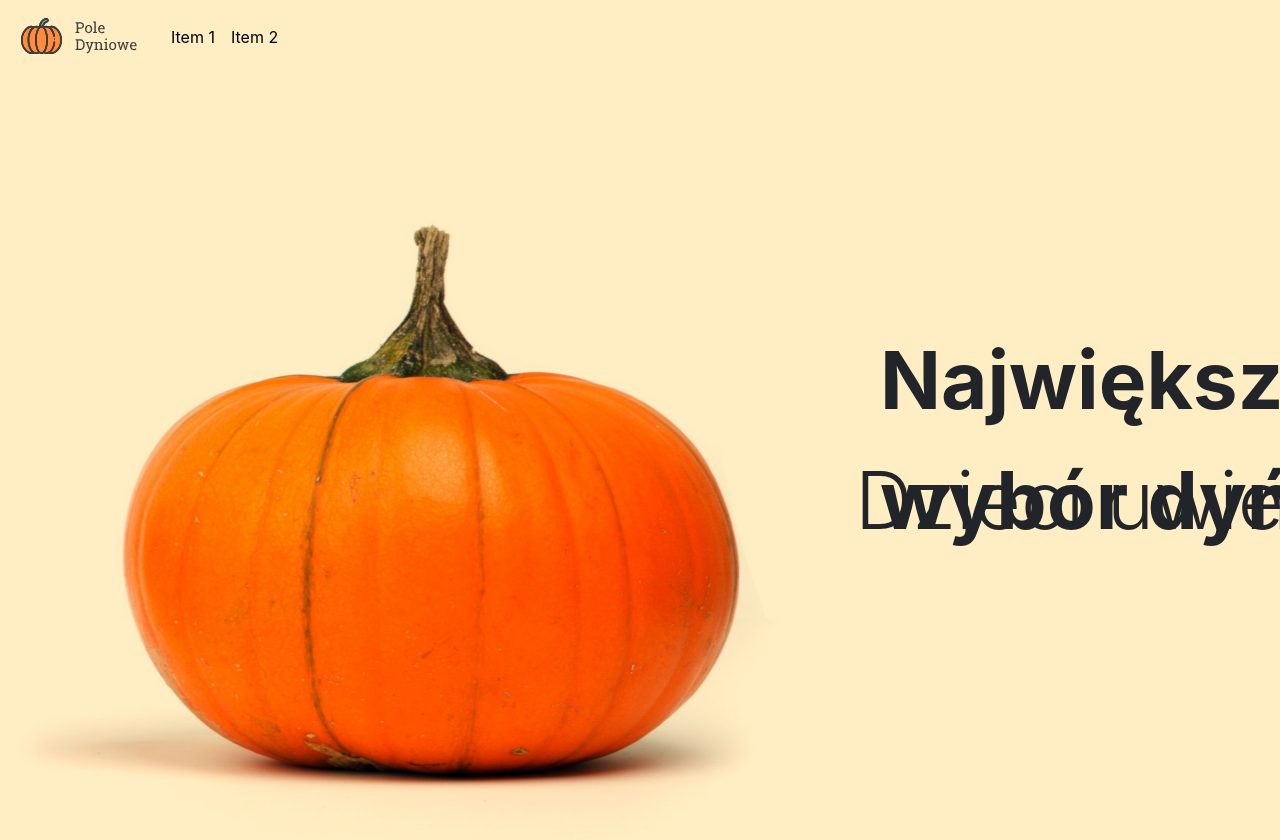
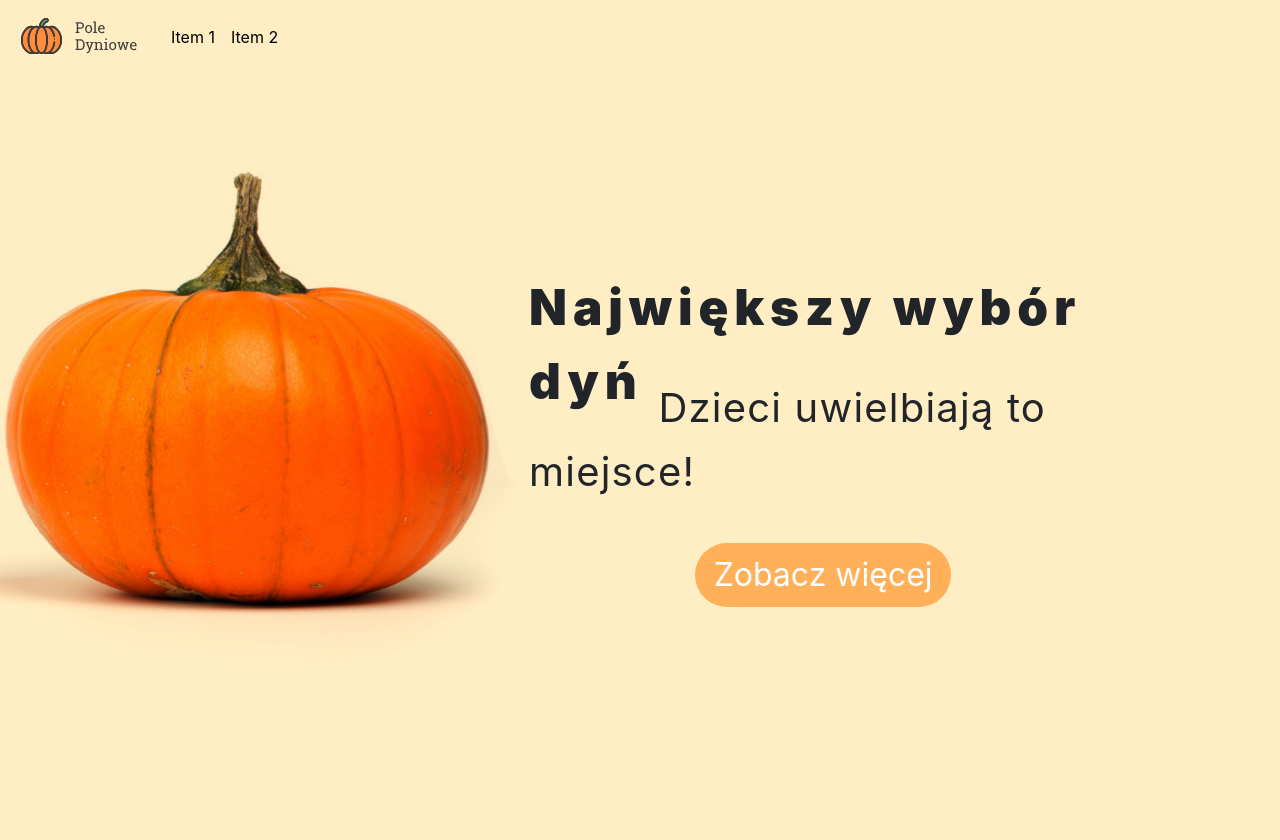
Before and after one commit to Vovik006/pumpkin, an Angular app: page / in a window 1280 px wide. Shown: the top 840 px of the page. Built offline with nearby package versions, Linux system fonts and the light colour scheme.

Commit message:
dashboard

```diff
--- a/src/app/app.module.ts
+++ b/src/app/app.module.ts
@@ -1,18 +1,19 @@
 import { BrowserModule } from '@angular/platform-browser';
 import { NgModule } from '@angular/core';
-
 
 import { AppRoutingModule } from './app-routing.module';
 import { AppComponent } from './app.component';
 import { BrowserAnimationsModule } from '@angular/platform-browser/animations';
 import { ComponentsComponent } from './components/components.component';
 import { NavbarComponent } from './components/navbar/navbar.component';
+import { DashboardComponent } from './components/dashboard/dashboard.component';
 
 @NgModule({
   declarations: [
     AppComponent,
     ComponentsComponent,
     NavbarComponent,
+    DashboardComponent,
   ],
   imports: [
     BrowserModule,
--- a/src/app/components/components.component.html
+++ b/src/app/components/components.component.html
@@ -1 +1,2 @@
 <app-navbar></app-navbar>
+<app-dashboard></app-dashboard>
--- /dev/null
+++ b/src/app/components/dashboard/dashboard.component.css
@@ -0,0 +1,42 @@
+.start-window {
+    background-color: #FFEEC3;
+    min-height: 53em;
+}
+
+#pumpkin {
+    position: relative;
+    right: 11em;
+}
+
+#title {
+    position: relative;
+    top: 4em;
+    font-weight: 900;
+    font-size: 37pt;
+    letter-spacing: 0.12em;
+}
+
+#children {
+    position: relative;
+    top: 5.5em;
+    font-weight: 400;
+    font-size: 30pt;
+    letter-spacing: 0.03em;
+}
+
+#more {
+    position: relative;
+    top: 10em;
+    border-radius: 1em;
+    font-size: xx-large;
+    background-color: #FFB059;
+    border: none;
+    color: white;
+    width: 8em;
+    height: 2em;
+    cursor: pointer;
+}
+
+#more:hover {
+    background-color: orange;
+}
--- /dev/null
+++ b/src/app/components/dashboard/dashboard.component.html
@@ -0,0 +1,12 @@
+<div class="start-window">
+    <div class="container">
+        <div style="width: 40%; float:left;">
+            <img id="pumpkin" src="../../../assets/img/pumpkin_top.svg" alt=" ">
+        </div>
+        <div style="width: 60%; float:right;">
+            <span id="title"> Największy wybór dyń </span>
+            <span id="children"> Dzieci uwielbiają to miejsce!</span>
+            <button id="more">Zobacz więcej</button>
+        </div>
+    </div>
+</div>
--- /dev/null
+++ b/src/app/components/dashboard/dashboard.component.ts
@@ -0,0 +1,15 @@
+import { Component, OnInit } from '@angular/core';
+
+@Component({
+  selector: 'app-dashboard',
+  templateUrl: './dashboard.component.html',
+  styleUrls: ['./dashboard.component.css']
+})
+export class DashboardComponent implements OnInit {
+
+  constructor() { }
+
+  ngOnInit() {
+  }
+
+}
--- a/src/app/components/navbar/navbar.component.css
+++ b/src/app/components/navbar/navbar.component.css
@@ -7,36 +7,12 @@
     cursor: pointer;
 }
 
+.nav-link:hover {
+    background-color: orange;
+}
+
 #top-section {
     background-color: #FFEEC3;
     width: 100%;
     height: 100%;
 }
-
-.start-window {
-    background-color: #FFEEC3;
-    min-height: 53em;
-}
-
-.pumpkin {
-    position: fixed;
-    top: 100px;
-    left: 0px;
-    width: 900px;
-}
-
-.title {
-    position: fixed;
-    left: 11em;
-    top: 4em;
-    font-weight: 700;
-    font-size: 60pt;
-}
-
-#children {
-    position: fixed;
-    left: 10.5em;
-    top: 5.5em;
-    font-weight: 300;
-    font-size: 60pt;
-}
--- a/src/app/components/navbar/navbar.component.html
+++ b/src/app/components/navbar/navbar.component.html
@@ -22,18 +22,3 @@
         </ul>
     </div>
 </nav>
-<div class="start-window">
-    <div class="container">
-        <div class="row">
-            <div class="col">
-                <img class="pumpkin" src="../../../assets/img/pumpkin_top.svg" alt="">
-            </div>
-            <div class="title">
-                <p>Największy wybór dyń</p>
-            </div>
-            <div id="children" class="col">
-                <p>Dzieci uwielbiają to miejsce!</p>
-            </div>
-        </div>
-    </div>
-</div>
--- a/src/index.html
+++ b/src/index.html
@@ -6,8 +6,6 @@
     <title>Pumpkin</title>
     <base href="/">
     <meta name="viewport" content="width=device-width,initial-scale=1,maximum-scale=1,user-scalable=no">
-    <meta http-equiv="X-UA-Compatible" content="IE=edge,chrome=1">
-    <meta name="HandheldFriendly" content="true">
     <link rel="icon" type="image/x-icon" href="favicon.ico">
     <link href="https://fonts.googleapis.com/css?family=Roboto:300,400,500&display=swap" rel="stylesheet">
     <link href="https://fonts.googleapis.com/icon?family=Material+Icons" rel="stylesheet">
--- a/src/main.ts
+++ b/src/main.ts
@@ -1,3 +1,4 @@
+import 'hammerjs';
 import { enableProdMode } from '@angular/core';
 import { platformBrowserDynamic } from '@angular/platform-browser-dynamic';
 
--- a/src/styles.css
+++ b/src/styles.css
@@ -17,3 +17,5 @@ body {
     margin: 0;
     font-family: Roboto, "Helvetica Neue", sans-serif;
 }
+html, body { height: 100%; }
+body { margin: 0; font-family: Roboto, "Helvetica Neue", sans-serif; }
```
